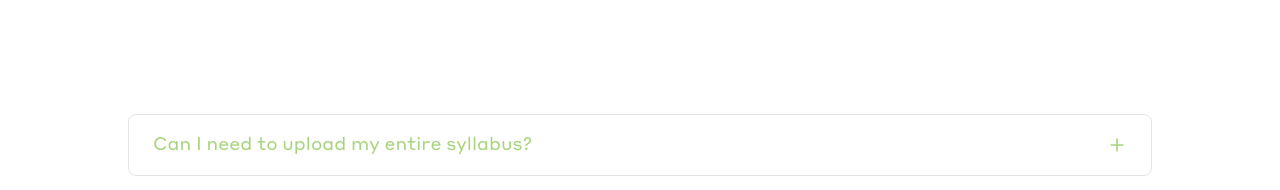
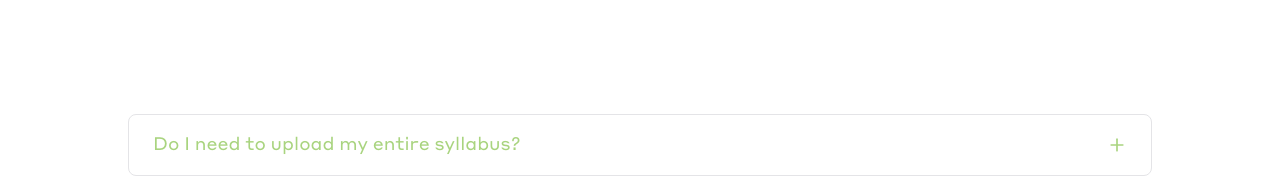
Before and after one commit to TanishqKashla/ClarioAI, a Next.js app: page / in a window 1280 px wide. Shown: the part 3260-3450 px from the top of the page. Built offline with nearby package versions, Linux system fonts and the light colour scheme.

Commit message:
Update FAQ section content

```diff
--- a/src/components/faq-section.jsx
+++ b/src/components/faq-section.jsx
@@ -6,7 +6,7 @@ import { cn } from "@/lib/utils"
 const faqData = [
   {
     id: "1",
-    question: "Can I need to upload my entire syllabus?",
+    question: "Do I need to upload my entire syllabus?",
     answer:
       "You can paste your syllabus topics or even just a few keywords. ClarioAI will still generate structured notes and find relevant videos for you.",
   },
```
